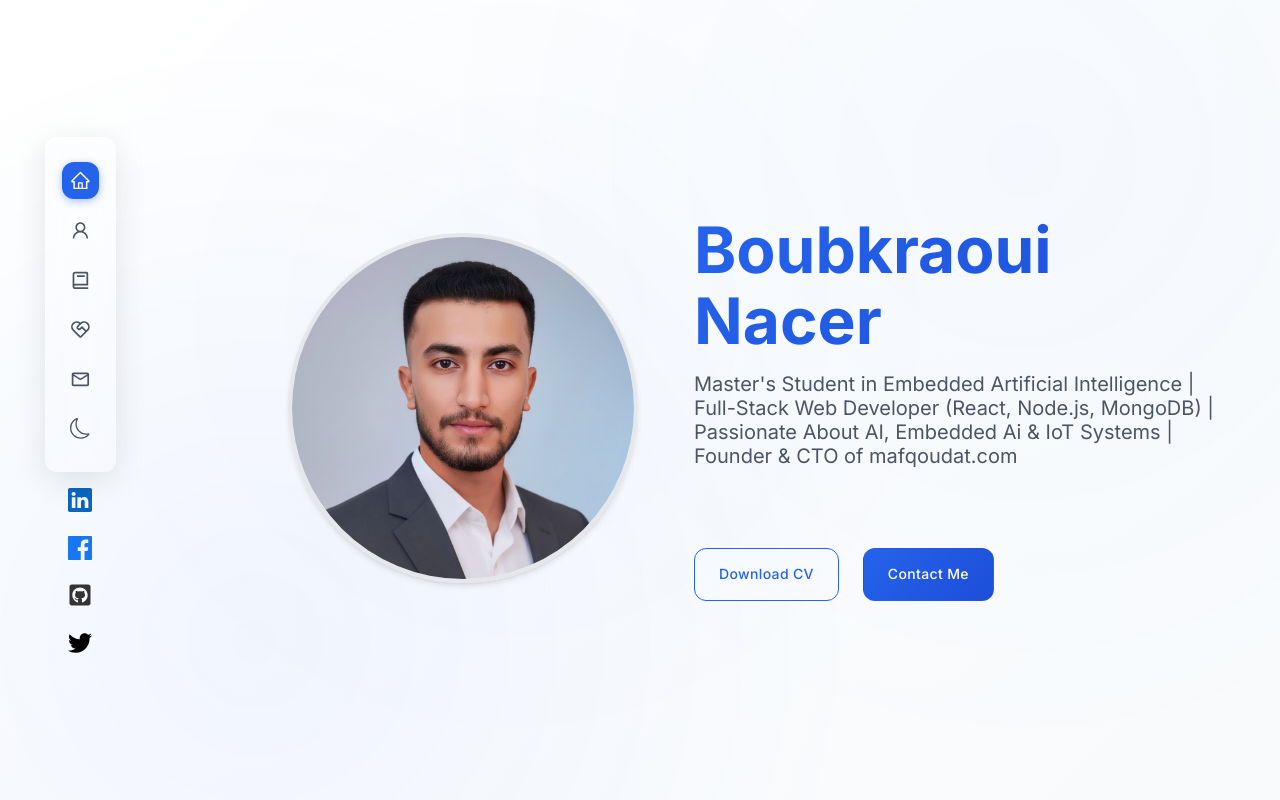
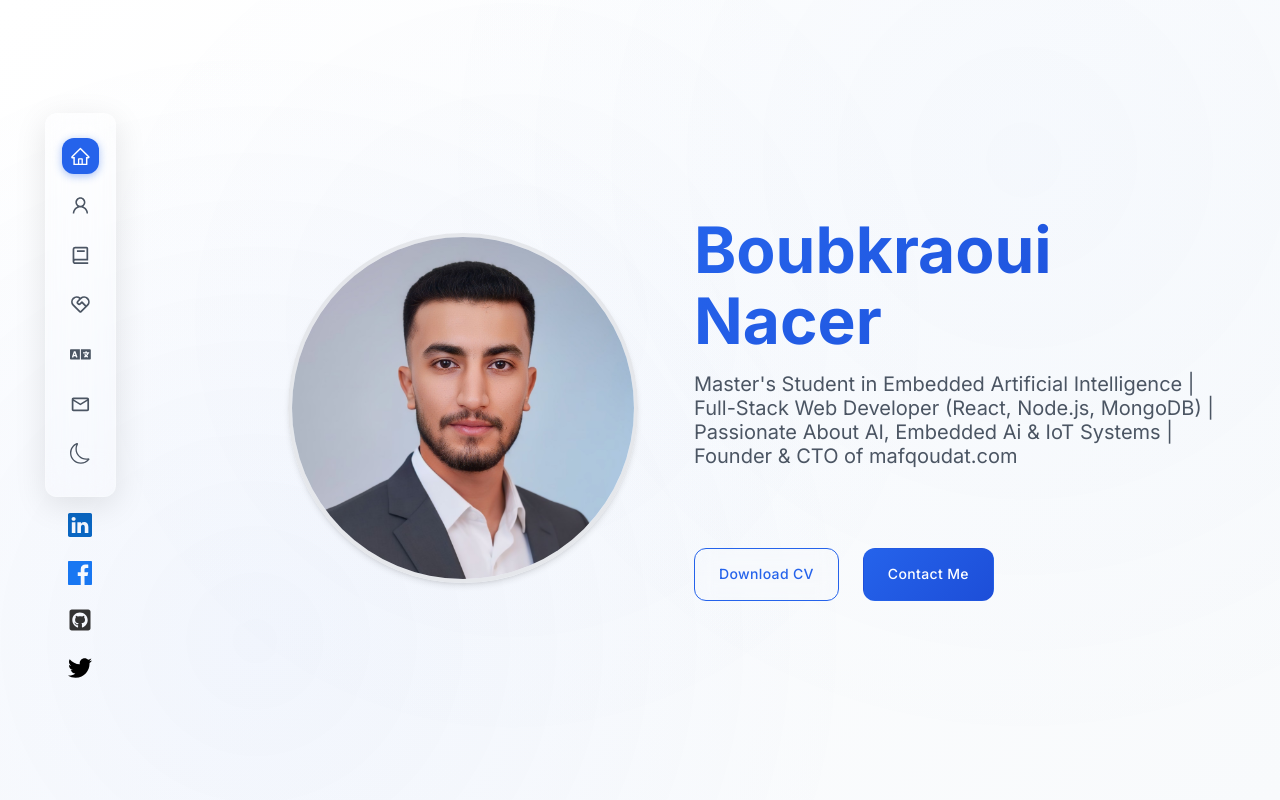
Before and after one commit to boubnacer/nacer-portfolio, a React (Create React App) app: page / in a window 1280 px wide. Shown: the top 800 px of the page. Built offline with nearby package versions, Linux system fonts and the light colour scheme.

Commit message:
Adding image for light mode

```diff
--- a/src/components.js/Navbar.js
+++ b/src/components.js/Navbar.js
@@ -5,6 +5,7 @@ import { BiBook } from "react-icons/bi";
 import { RiServiceLine } from "react-icons/ri";
 import { MdOutlineMail } from "react-icons/md";
 import { BsSun, BsMoon } from "react-icons/bs";
+import { FaLanguage } from "react-icons/fa";
 import AsideSocials from "./AsideSocials";
 import { useGlobalContext } from "../context";
 
@@ -85,6 +86,13 @@ const Navbar = () => {
             <RiServiceLine />
           </a>
           <a
+            href="#languages"
+            onClick={() => setActiveClass("#languages")}
+            className={activeClass === "#languages" ? "active" : ""}
+          >
+            <FaLanguage />
+          </a>
+          <a
             href="#contact"
             onClick={() => setActiveClass("#contact")}
             className={activeClass === "#contact" ? "active" : ""}
--- a/src/data.js
+++ b/src/data.js
@@ -84,18 +84,18 @@ export const languages = [
     name: "Français",
     flag: fr,
     proficiency: 95,
-    level: "Native",
+    level: "Fluent",
     skills: ["Reading", "Writing", "Speaking"],
-    description: "Native French speaker with excellent written and verbal communication"
+    description: "Fluent French speaker with excellent written and verbal communication"
   },
   {
     id: 3,
     name: "العربية",
     flag: ar,
     proficiency: 90,
-    level: "Native",
+    level: "Fluent",
     skills: ["Reading", "Writing", "Speaking"],
-    description: "Native Arabic speaker with fluency in both Modern Standard Arabic and dialect"
+    description: "Fluent Arabic speaker with proficiency in both Modern Standard Arabic and dialect"
   },
   {
     id: 4,
```
